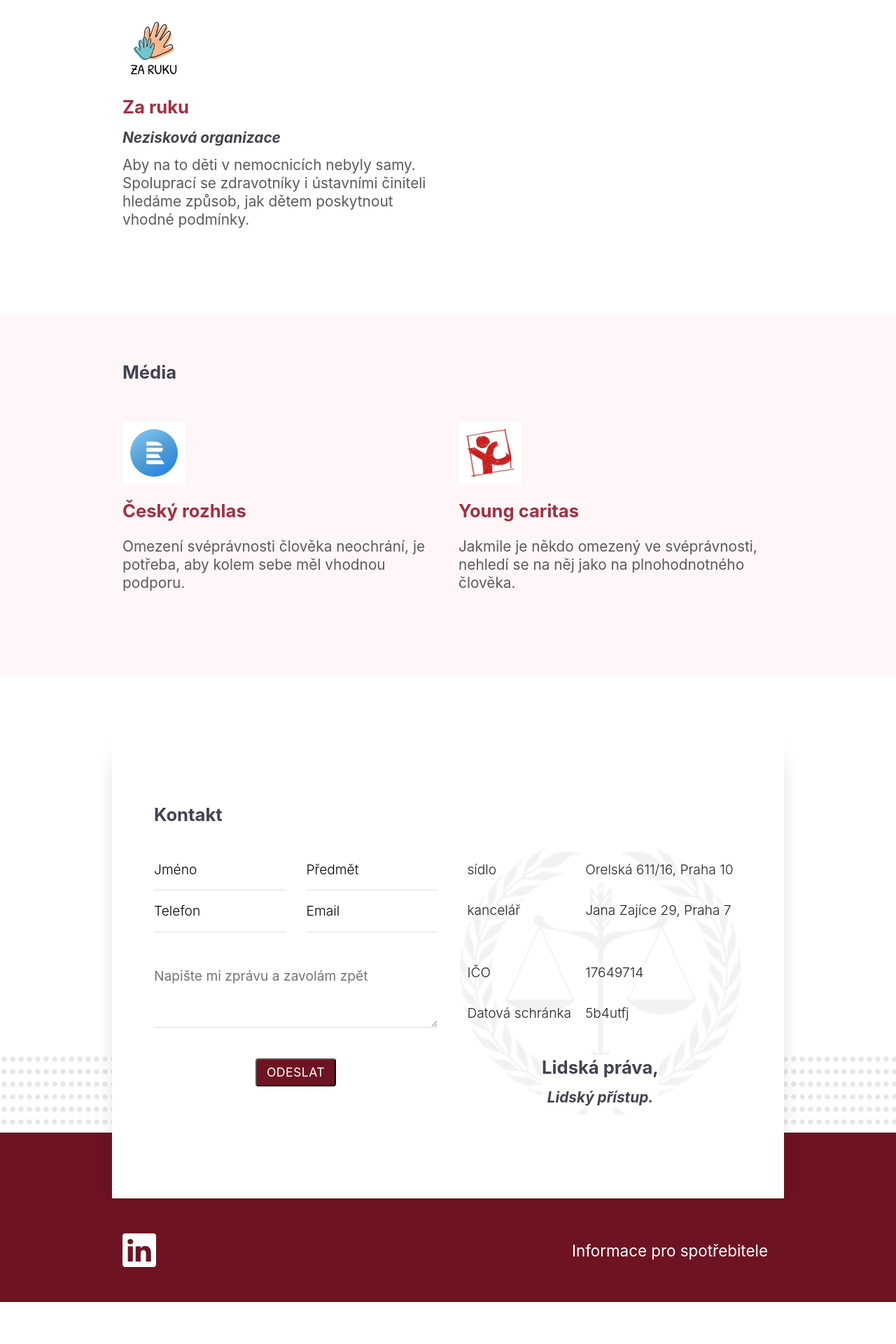
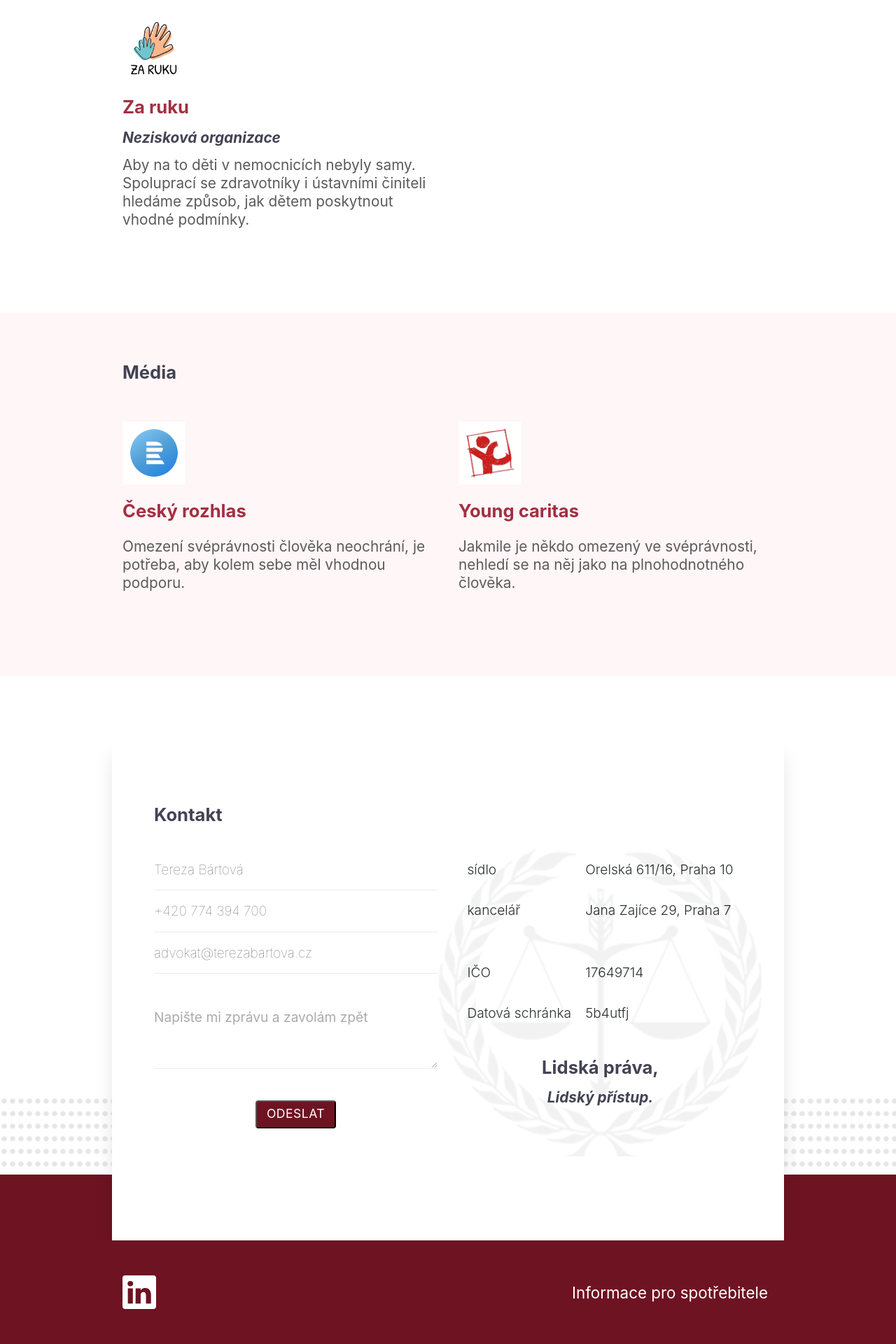
Before and after one commit to terezabartova/terezabartova.github.io, a Jekyll site: the page built from index.md, in a window 1280 px wide. Shown: the part 2276-4196 px from the top of the page at 70% size. Built offline with Jekyll 4.4.1, drawn with Linux system fonts in a browser that asks for light colours; some web fonts are replaced; before the commit the page ends 4136 px from its top, so only the background shows below that.

Commit message:
fixing contact

```diff
--- a/_includes/contact.html
+++ b/_includes/contact.html
@@ -5,19 +5,18 @@
             <div class="col-12 col-md-6">
                 <form action="{{ .site.data.contact.form.action }}" method="{{ .site.data.contact.form.method }}">
                     <div class="row">
-                        <div class="col-12 col-sm-6">
-                            <input type="text" name="name" id="name" placeholder="{{ .site.data.contact.form.name }}" required/>
-                        </div>
-                        <div class="col-12 col-sm-6">
-                            <input type="text" name="subject" id="subject" placeholder="{{ .site.data.contact.form.subject }}" required/>
+                        <div class="col-12">
+                            <input type="text" name="name" id="name" placeholder="{{ .site.data.contact.form.name }}" minlength="3" maxlength="30" required />
                         </div>
                     </div>
                     <div class="row">
-                        <div class="col-12 col-sm-6">
-                            <input type="text" name="phone" id="phone" placeholder="{{ .site.data.contact.form.phone }}" required>
+                        <div class="col-12">
+                            <input type="tel" name="phone" id="phone" placeholder="{{ .site.data.contact.form.phone }}" pattern="^\+((?:9[679]|8[035789]|6[789]|5[90]|42|3[578]|2[1-689])|9[0-58]|8[1246]|6[0-6]|5[1-8]|4[013-9]|3[0-469]|2[70]|7|1)(?:\W*\d){0,13}\d$" required />
                         </div>
-                        <div class="col-12 col-sm-6">
-                            <input type="text" name="email" id="email" placeholder="{{ .site.data.contact.form.email }}" required/>
+                    </div>
+                    <div class="row">
+                        <div class="col-12">
+                            <input type="email" name="email" id="email" placeholder="{{ .site.data.contact.form.email }}" required />
                         </div>
                     </div>
                     <div class="row pt-4">
--- a/_sass/components/_contact.scss
+++ b/_sass/components/_contact.scss
@@ -20,6 +20,9 @@
 .contact__info {
     font-family: $font-family-heading;
     white-space: nowrap;
+    margin-left: 30px;
+    margin-right: 30px;
+    margin-bottom: 30px;
     @include media-breakpoint-down(xl) {
       font-size: 1.3rem;
     }
@@ -55,11 +58,6 @@
   background-size: cover;
 }
 
-.contact__info {
-  position: relative;
-}
-
-
 .contact__item {
     padding: 10px;
     width: 100%;
@@ -84,9 +82,10 @@
 }
 
 textarea {
+    font-family: $font-family-heading;
+    opacity: 0.6;
     overflow: auto;
     margin: 0;
-    font-family: $font-family-heading;
     resize: vertical;
     padding: 10px 0;
     width: 100%;
@@ -111,13 +110,12 @@ textarea {
 
 }
 
-textarea.form-control {
-}
-textarea.form-control.is-valid {
+input:valid {
     padding-right: calc(1.5em + 0.75rem);
     background-position: top calc(0.375em + 0.1875rem) right calc(0.375em + 0.1875rem);
 }
-textarea.form-control.is-invalid {
+input:out-of-range,
+input:invalid {
     padding-right: calc(1.5em + 0.75rem);
     background-position: top calc(0.375em + 0.1875rem) right calc(0.375em + 0.1875rem);
 }
@@ -130,14 +128,14 @@ input {
 }
 
 input[type="text"],
-input[type="phone"],
-input[type="subject"],
+input[type="tel"],
 input[type="email"] {
     font-family: $font-family-heading;
+    opacity: 0.6;
     padding: 10px 0;
     width: 100%;
     font-size: 16px;
-    font-weight: 300;
+    font-weight: 100;
     line-height: 2;
     color: #000;
     border: none;
@@ -160,21 +158,18 @@ input[type="email"] {
     }
 }
 input[type="text"]::-webkit-input-placeholder,
-input[type="phone"]::-webkit-input-placeholder,
-input[type="subject"]::-webkit-input-placeholder,
+input[type="tel"]::-webkit-input-placeholder,
 input[type="email"]::-webkit-input-placeholder {
     color: #000;
 }
 input[type="text"]::-moz-placeholder,
-input[type="phone"]::-moz-placeholder,
-input[type="subject"]::-moz-placeholder,
+input[type="tel"]::-moz-placeholder,
 input[type="email"]::-moz-placeholder {
     color: #000;
 }
 
 input[type="text"]::placeholder,
-input[type="phone"]::placeholder,
-input[type="subject"]::placeholder,
+input[type="tel"]::placeholder,
 input[type="email"]::placeholder {
     color: #000;
 }
```
Also changed, not shown: _data/contact.yml (+3 -4 lines).
